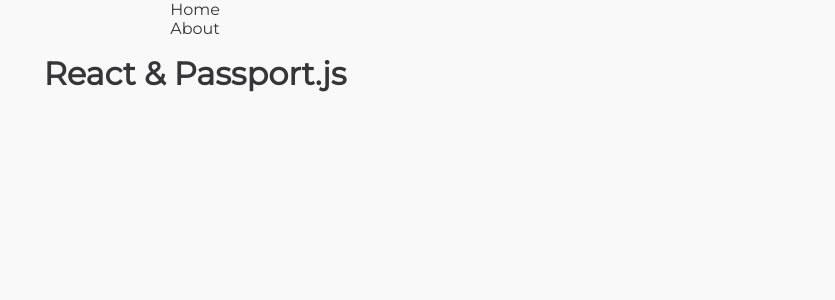
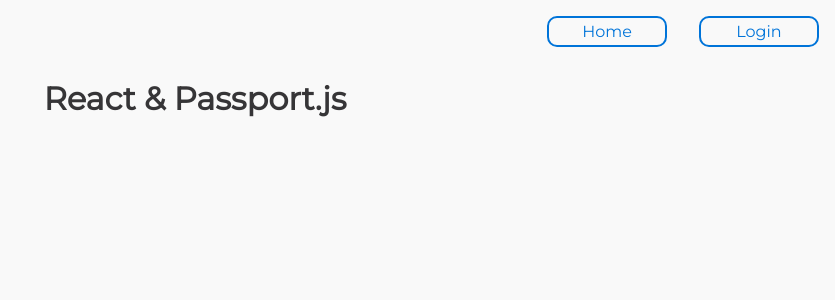
Before and after one commit to aldy96/auth, a React (Create React App) app in the folder client/: page / in a window 1280 px wide. Shown: the top 300 px of the page, without its empty margins (445-1280 px from the left). Built offline with nearby package versions, Linux system fonts and the light colour scheme.

Commit message:
Working on nav component

```diff
--- /dev/null
+++ b/client/src/components/Nav/Menu/Menu.js
@@ -0,0 +1,25 @@
+import React from 'react';
+import { Link } from 'react-router-dom';
+
+// Style
+import { StyledButton } from '../../Buttons/Buttons';
+import { StyledMenuWrapper } from './Menu.styled';
+
+const Menu = () => {
+  return (
+    <StyledMenuWrapper>
+      <li>
+        <StyledButton as={Link} to='/'>
+          Home
+        </StyledButton>
+      </li>
+      <li>
+        <StyledButton as={Link} to='/login'>
+          Login
+        </StyledButton>
+      </li>
+    </StyledMenuWrapper>
+  );
+};
+
+export default Menu;
--- /dev/null
+++ b/client/src/components/Nav/Menu/Menu.styled.js
@@ -0,0 +1,7 @@
+import styled from 'styled-components';
+
+export const StyledMenuWrapper = styled.ul`
+  display: flex;
+  justify-content: flex-end;
+  align-items: center;
+`;
--- a/client/src/components/Nav/Nav.js
+++ b/client/src/components/Nav/Nav.js
@@ -1,18 +1,15 @@
 import React from 'react';
-import { Link } from 'react-router-dom';
+
+// Components
+import Menu from './Menu/Menu';
+// Style
+import { StyledNavWrapper } from './Nav.styled';
 
 const Nav = () => {
   return (
-    <nav>
-      <ul>
-        <li>
-          <Link to='/'>Home</Link>
-        </li>
-        <li>
-          <Link to='/login'>About</Link>
-        </li>
-      </ul>
-    </nav>
+    <StyledNavWrapper>
+      <Menu />
+    </StyledNavWrapper>
   );
 };
 
--- /dev/null
+++ b/client/src/components/Nav/Nav.styled.js
@@ -0,0 +1,7 @@
+import styled from 'styled-components';
+
+export const StyledNavWrapper = styled.nav`
+  display: flex;
+  justify-content: flex-end;
+  align-items: center;
+`;
```
